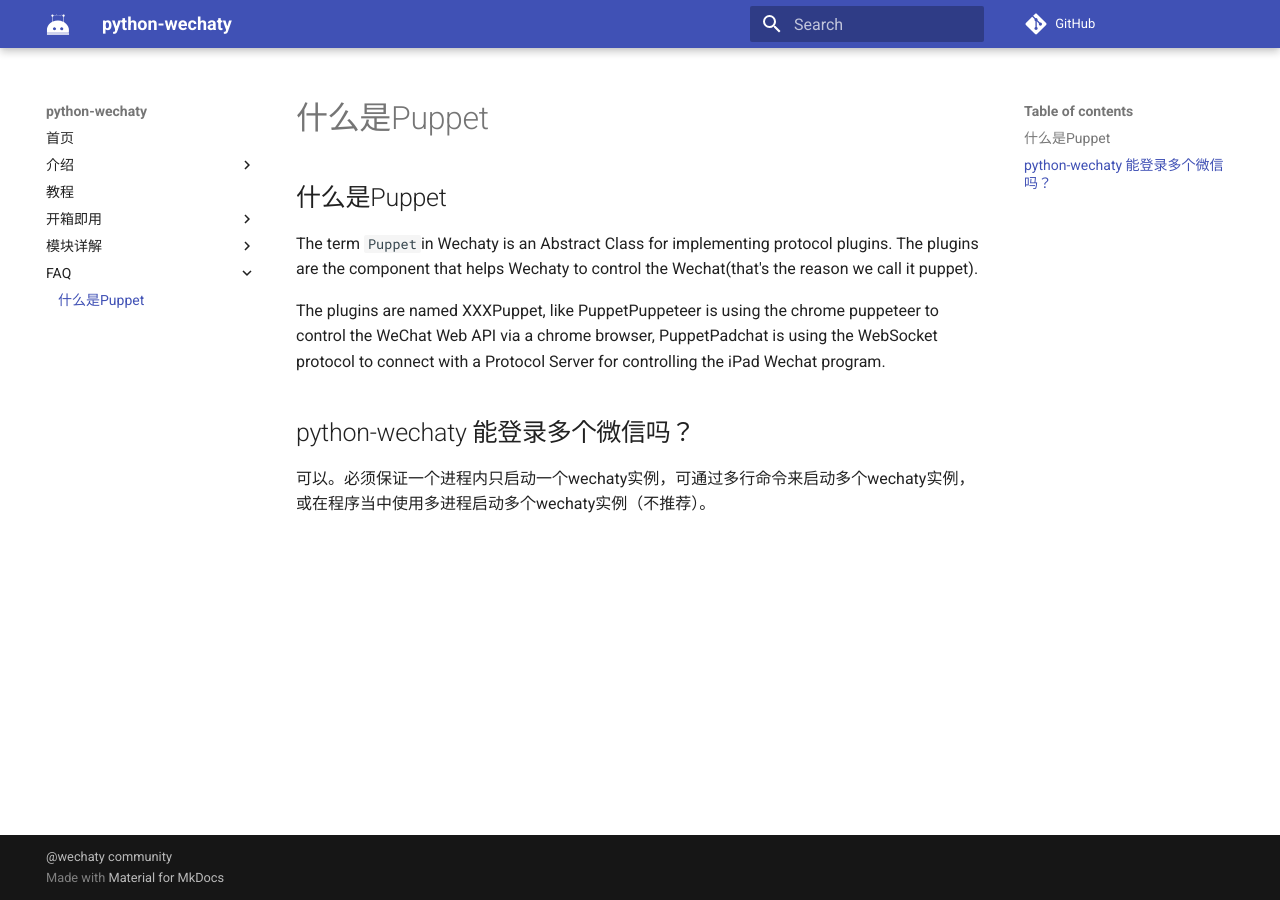
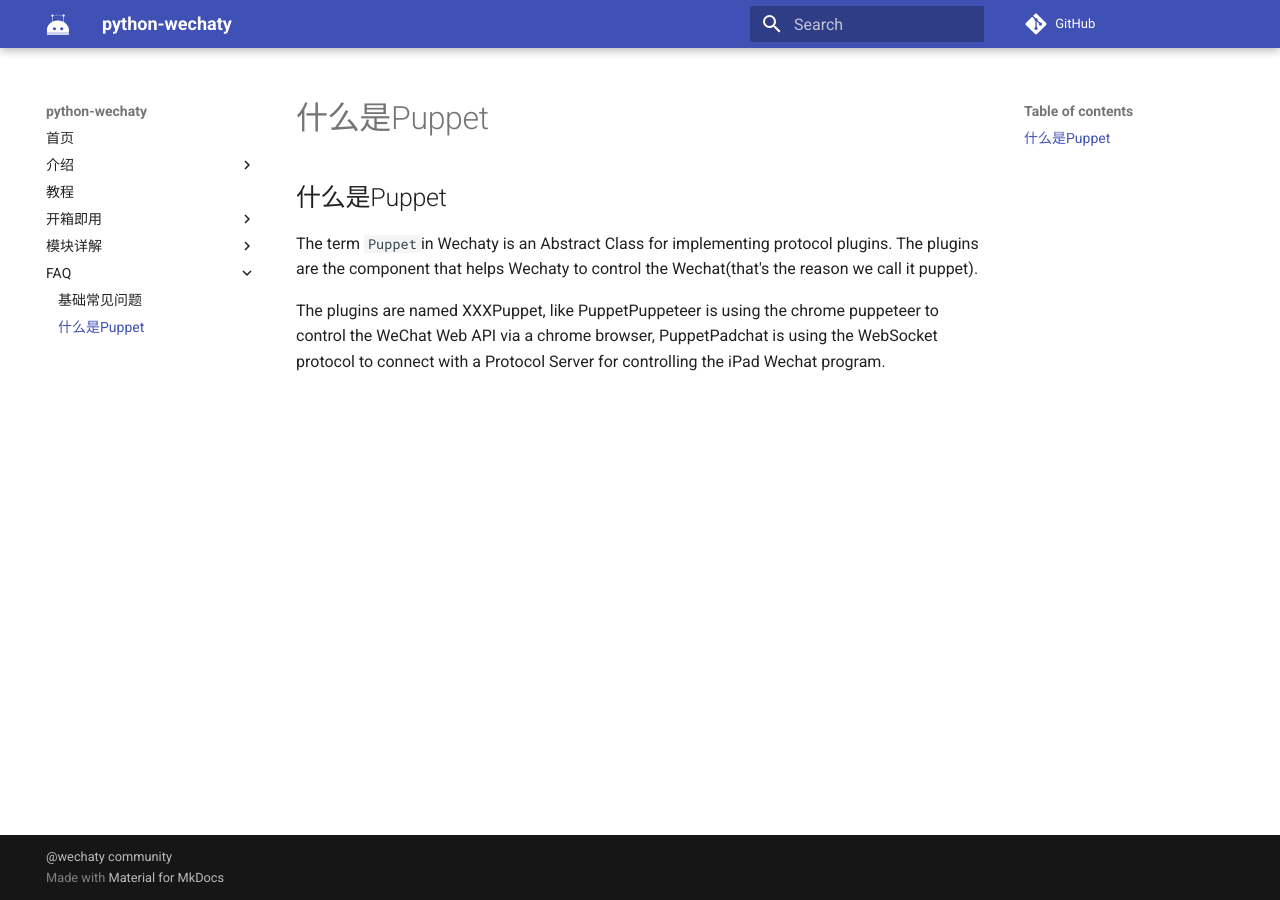
Before and after one commit to wechaty/python-wechaty, an MkDocs documentation site: the page built from docs/faq/what-is-a-puppet.md, in a window 1280 px wide. Built offline with MkDocs 1.6.1 and Material for MkDocs 9.7.7, drawn with Linux system fonts in a browser that asks for light colours; comment, search, counter and statistics services are not loaded.

Commit message:
update faq docs

```diff
--- a/docs/faq/what-is-a-puppet.md
+++ b/docs/faq/what-is-a-puppet.md
@@ -3,7 +3,3 @@
 The term `Puppet`in Wechaty is an Abstract Class for implementing protocol plugins. The plugins are the component that helps Wechaty to control the Wechat(that's the reason we call it puppet).
 
 The plugins are named XXXPuppet, like PuppetPuppeteer is using the chrome puppeteer to control the WeChat Web API via a chrome browser, PuppetPadchat is using the WebSocket protocol to connect with a Protocol Server for controlling the iPad Wechat program.
-
-# python-wechaty 能登录多个微信吗？
-
-可以。必须保证一个进程内只启动一个wechaty实例，可通过多行命令来启动多个wechaty实例，或在程序当中使用多进程启动多个wechaty实例（不推荐）。
--- a/mkdocs.yml
+++ b/mkdocs.yml
@@ -24,6 +24,7 @@ nav:
       - '群聊模块': 'references/room.md'
       - '群聊邀请模块': 'references/room-invitation.md'
     - FAQ:
+      - '基础常见问题': 'faq/common.md'
       - '什么是Puppet': 'faq/what-is-a-puppet.md'
 
     # - References: reference
```
Also changed, not shown: docs/faq/common.md (added, +3 -0 lines).
